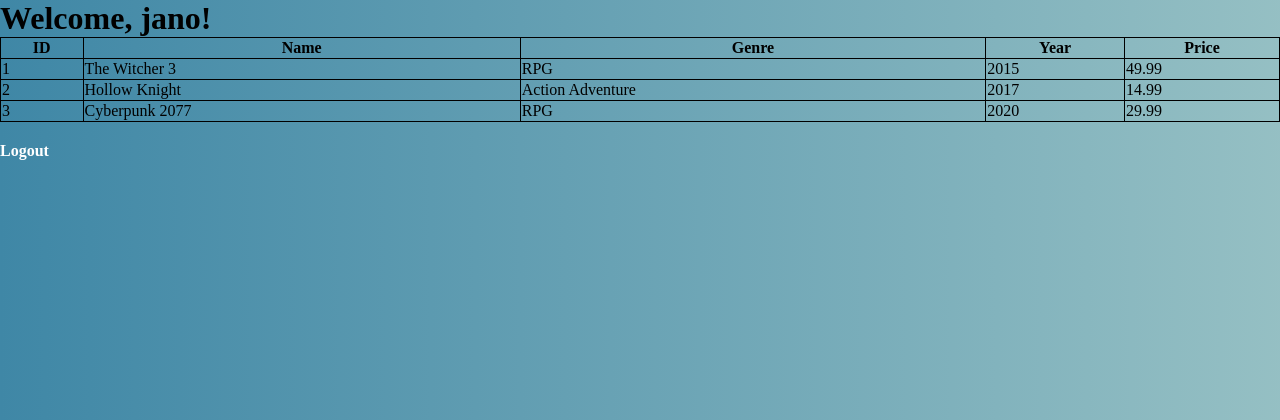
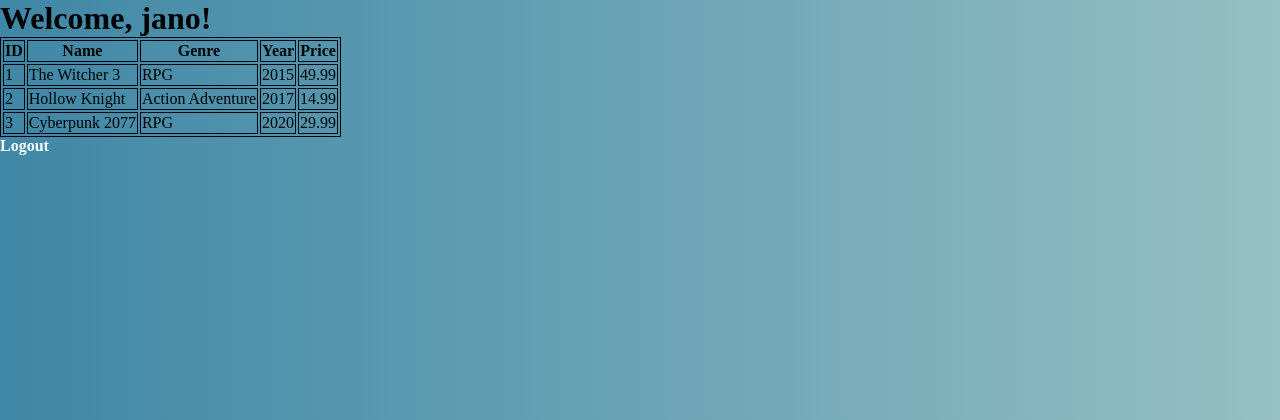
Before and after one commit to MilaNn7/LoginForm, a PHP site: page /welcome.php in a window 1280 px wide. Shown: the top 420 px of the page. Run offline with PHP 8.4, Linux system fonts and the light colour scheme; a user stored in the database is signed in; data comes from the database, SQL or seed files in the repository.

Commit message:
welcome.css

```diff
--- a/welcome.css
+++ b/welcome.css
@@ -27,9 +27,3 @@ a {
 span {
     text-decoration: underline;
 }
-table {
-    width: 100%;
-    border-collapse: collapse;
-    margin-bottom: 20px;
-    overflow-x: auto;
-}
```
